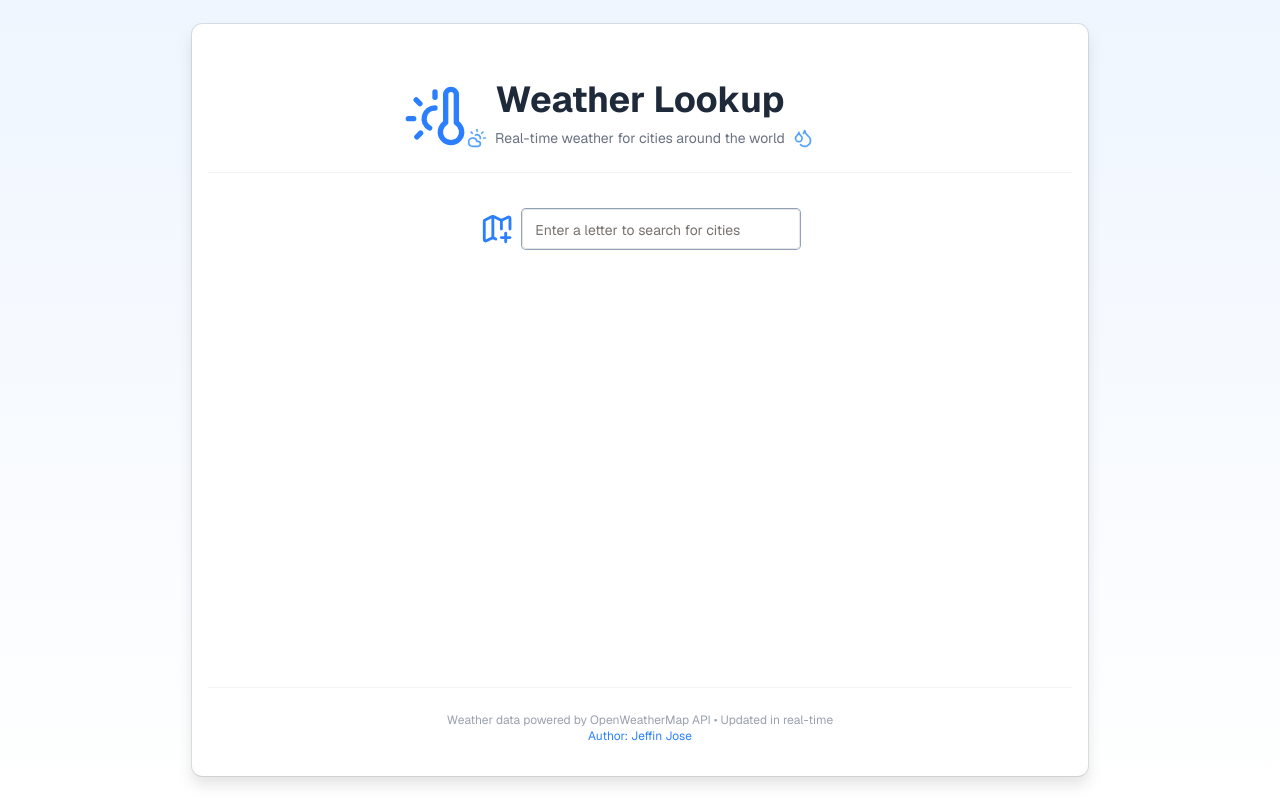
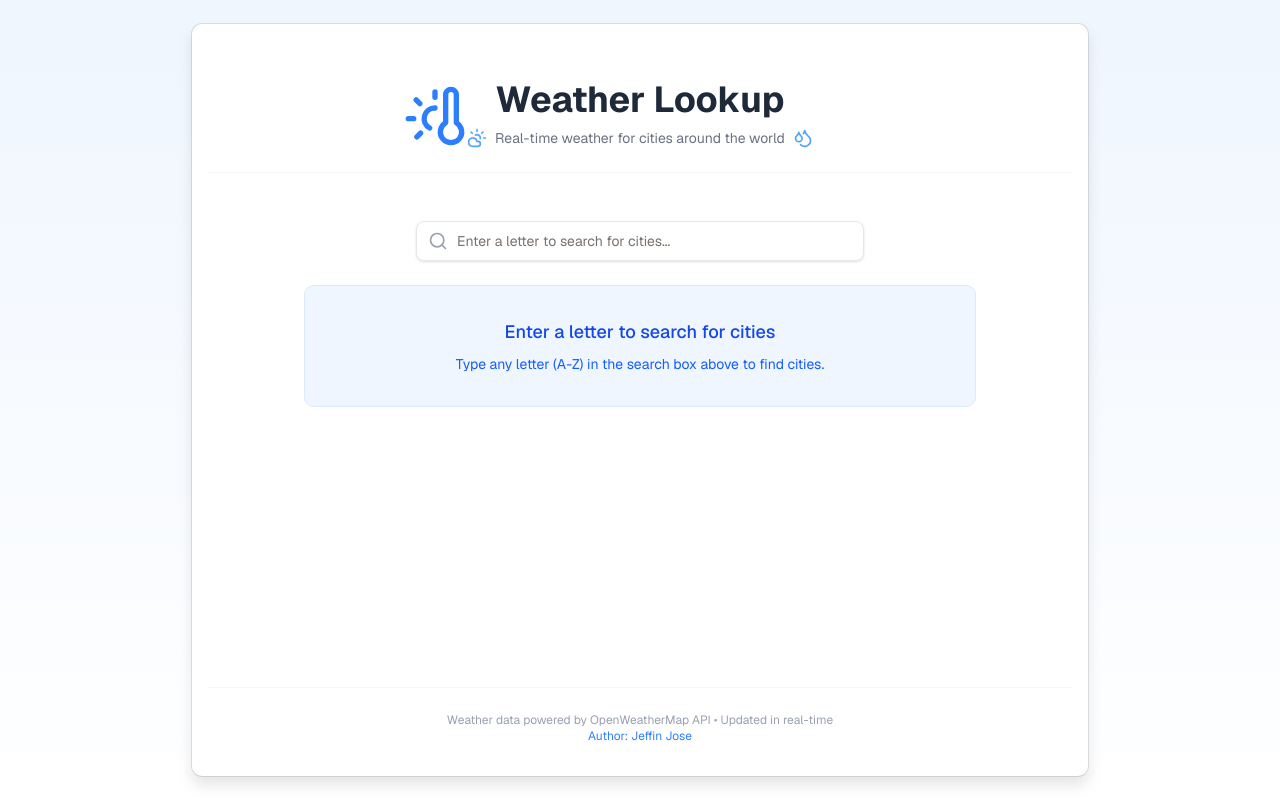
Before and after one commit to JeffinJ/weather-app-web, a Next.js app: page / in a window 1280 px wide. Built offline with nearby package versions, Linux system fonts and the light colour scheme.

Commit message:
fix(UI): fix search form input field

```diff
--- a/src/components/ui/search-form.tsx
+++ b/src/components/ui/search-form.tsx
@@ -5,7 +5,7 @@ import { Input } from "./input";
 import { usePathname, useRouter, useSearchParams } from "next/navigation";
 import CityList from "../city-list";
 import { CityWeather } from "@/types/weather.types";
-import { CircleAlert, MapPlusIcon } from "lucide-react";
+import { CircleAlert, MapPin, Search, Loader2 } from "lucide-react";
 
 type SearchProps = {
     searchParam?: string;
@@ -15,7 +15,6 @@ interface CityResponse {
     count: number
     cities: CityWeather[]
 }
-
 
 const fetchCitiesByLetter = async (letter: string): Promise<CityResponse> => {
     if (!letter) return { count: 0, cities: [] }
@@ -29,17 +28,16 @@ const fetchCitiesByLetter = async (letter: string): Promise<CityResponse> => {
 }
 
 export default function CitySearch({ }: SearchProps) {
-
     const searchParams = useSearchParams();
     const pathName = usePathname();
     const router = useRouter();
 
     const queryLetter = searchParams.get('citiesStartsWith') || '';
 
-    const handleChanege = (e: React.ChangeEvent<HTMLInputElement>) => {
+    const handleChange = (e: React.ChangeEvent<HTMLInputElement>) => {
         const value = e.target.value;
 
-        // check if the leter is valid
+        // check if the letter is valid
         // A-Z, a-z, 1 letter only
         // or undefined, in the case of deleting the letter
         const isValidLetter = /^[A-Za-z]{1}$/.test(value);
@@ -47,15 +45,14 @@ export default function CitySearch({ }: SearchProps) {
             return;
         }
 
-
         if (value && value.length === 1) {
-            const parms = new URLSearchParams(searchParams.toString());
-            parms.set("citiesStartsWith", value);
-            router.replace(`${pathName}?${parms.toString()}`);
+            const params = new URLSearchParams(searchParams.toString());
+            params.set("citiesStartsWith", value);
+            router.replace(`${pathName}?${params.toString()}`);
         } else if (!value || value.length === 0) {
-            const parms = new URLSearchParams(searchParams.toString());
-            parms.delete("citiesStartsWith");
-            router.replace(`${pathName}?${parms.toString()}`);
+            const params = new URLSearchParams(searchParams.toString());
+            params.delete("citiesStartsWith");
+            router.replace(`${pathName}?${params.toString()}`);
         }
     }
 
@@ -74,45 +71,81 @@ export default function CitySearch({ }: SearchProps) {
     });
 
     return (
-        <div className="flex flex-col items-center justify-center gap-y-10 py-3">
-
-            <div className="flex flex-row items-center gap-2 w-full max-w-xs">
-                <MapPlusIcon className="w-10 h-10 text-blue-500" />
+        <div className="flex flex-col items-center justify-center gap-6 py-6 px-4">
+            <div className="relative w-full max-w-md">
+                <div className="absolute left-3 top-2.5 text-gray-400">
+                    <Search className="w-5 h-5" />
+                </div>
                 <Input
                     type="text"
-                    placeholder="Enter a letter to search for cities"
+                    placeholder="Enter a letter to search for cities..."
                     value={queryLetter}
-                    onChange={handleChanege}
+                    onChange={handleChange}
                     pattern="[A-Za-z]{1}"
-                    className="w-full max-w-xs h-10 md:text-md ring-1 rounded ring-slate-400 placeholder:text-sm"
+                    className="w-full pl-10 h-10 text-base rounded-md border border-gray-200 shadow-sm focus:border-blue-300 focus:ring focus:ring-blue-200 focus:ring-opacity-50 transition-all duration-200"
                     maxLength={1}
                 />
+                {isFetching && (
+                    <div className="absolute right-3 top-2.5 text-blue-500">
+                        <Loader2 className="w-5 h-5 animate-spin" />
+                    </div>
+                )}
             </div>
 
-            <div className="flex flex-col gap-2 min-w-[500px] transition-all duration-500 ease-in-out">
-                {isLoading && <span className="text-sm text-gray-500">Loading...</span>}
-                {isError &&
-                    <div className="w-full text-center flex flex-col gap-2 py-5">
-                        <CircleAlert className="w-5 h-5 mx-auto text-red-800" />
-                        <div className="text-md text-red-500">
-                            Error: {error.message}
+            <div className="w-full max-w-2xl transition-all duration-300 ease-in-out">
+                {isLoading && (
+                    <div className="flex justify-center items-center p-8">
+                        <Loader2 className="w-8 h-8 text-blue-500 animate-spin" />
+                        <span className="ml-3 text-gray-500">Loading cities...</span>
+                    </div>
+                )}
+
+                {isError && (
+                    <div className="w-full text-center flex flex-col items-center gap-2 p-8 bg-red-50 rounded-lg border border-red-100">
+                        <CircleAlert className="w-10 h-10 text-red-500" />
+                        <div className="text-lg font-medium text-red-700">
+                            Error loading cities
+                        </div>
+                        <div className="text-sm text-red-600">
+                            {error instanceof Error ? error.message : 'Unknown error occurred'}
                         </div>
                     </div>
-                }
+                )}
+
                 {isSuccess && data.count > 0 && (
-                    <div className="text-sm w-full">
+                    <div className="w-full">
+                        <div className="mb-4 flex items-center gap-2">
+                            <MapPin className="w-5 h-5 text-blue-500" />
+                            <h2 className="text-lg font-medium text-gray-700">
+                                {`${data.count} ${data.count === 1 ? 'city' : 'cities'} found starting with "${queryLetter}"`}
+                            </h2>
+                        </div>
                         <CityList cities={data.cities} />
                     </div>
                 )}
-                {isSuccess && data.count === 0 && (
-                    <div className="w-full text-center flex flex-col gap-2 py-5">
-                        <CircleAlert className="w-5 h-5 mx-auto text-red-800" />
-                        <div className="text-md text-gray-500">
+
+                {isSuccess && data.count === 0 && queryLetter && (
+                    <div className="w-full text-center flex flex-col items-center gap-3 p-8 bg-gray-50 rounded-lg border border-gray-100">
+                        <CircleAlert className="w-10 h-10 text-gray-400" />
+                        <div className="text-lg font-medium text-gray-700">
                             No cities found
+                        </div>
+                        <div className="text-sm text-gray-500">
+                           {` No cities starting with "${queryLetter}" were found in our database.`}
                         </div>
                     </div>
                 )}
-                {isFetching && <span className="text-sm text-gray-500">Fetching...</span>}
+
+                {!queryLetter && (
+                    <div className="w-full text-center p-8 bg-blue-50 rounded-lg border border-blue-100">
+                        <div className="text-lg font-medium text-blue-700 mb-2">
+                            Enter a letter to search for cities
+                        </div>
+                        <div className="text-sm text-blue-600">
+                            Type any letter (A-Z) in the search box above to find cities.
+                        </div>
+                    </div>
+                )}
             </div>
         </div>
     );
```
